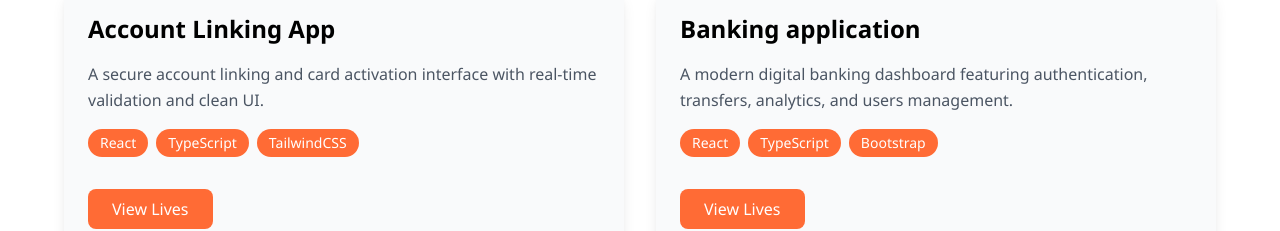
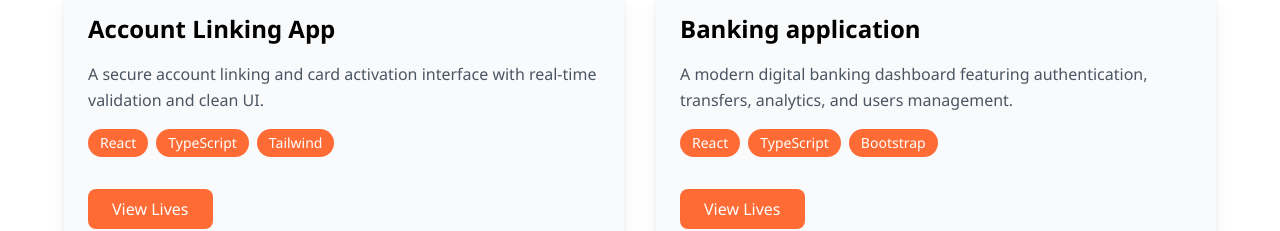
Before and after one commit to evan246/mypholio, an Angular app: page / in a window 1280 px wide. Shown: the part 2580-2811 px from the top of the page. Built offline with nearby package versions, Linux system fonts and the light colour scheme.

Commit message:
edited the term tailwind css to just tailwind

```diff
--- a/src/app/projects/projects.component.ts
+++ b/src/app/projects/projects.component.ts
@@ -52,7 +52,7 @@ export class ProjectsComponent {
     {
       title: 'Account Linking App',
       description: 'A secure account linking and card activation interface with real-time validation and clean UI.',
-      technologies: ['React', 'TypeScript', 'TailwindCSS'],
+      technologies: ['React', 'TypeScript', 'Tailwind'],
       liveLink: 'https://accountlinking-f9lpneadm-anetoh-evangeline-chidiogos-projects.vercel.app/card-inventory/card-activation',
       githubLink: ''
     },
```
